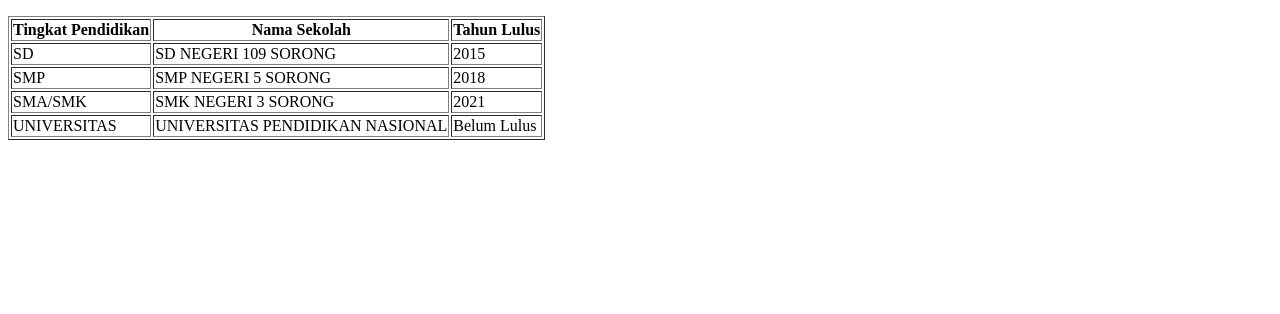
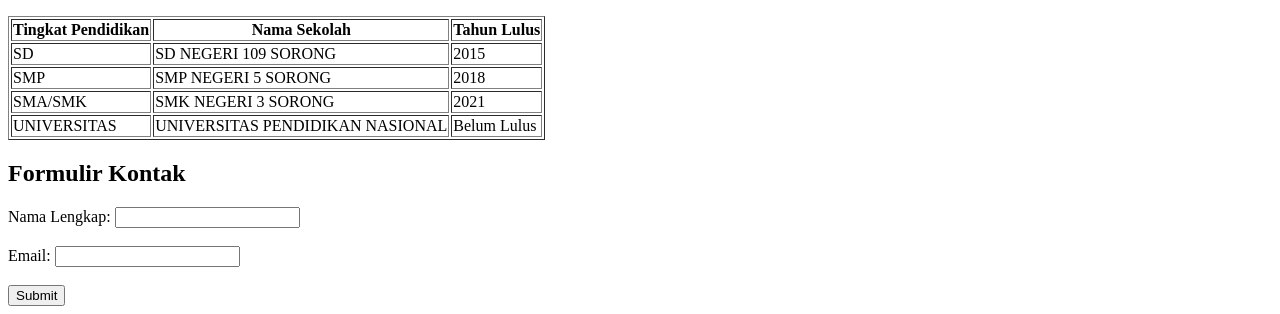
Before and after one commit to Arfiannn/praktikum_html, a plain HTML site: page biodata.html in a window 1280 px wide. Shown: the part 535-849 px from the top of the page. Before the commit the page ends 800 px from the top, so only its background shows below. Drawn offline with Linux system fonts and the light colour scheme.

Commit message:
4. Membuat Formulir Kontak

```diff
--- a/biodata.html
+++ b/biodata.html
@@ -24,7 +24,8 @@ Meskipun memiliki tanggung jawab sebagai mahasiswa, Saya juga menemukan kesenang
     <p>
         <a href="https://www.instagram.com/arfiantx/?igsh=MXc3anN3cWd5ZXM0eQ%3D%3D" target="_blank">
             <img src="https://www.instagram.com/static/images/ico/favicon-200.png/ab6eff595bb1.png" alt="Instagram" width="40" height="40">
-    </a><a href="https://www.facebook.com/Arfiantx?mibextid=qi2Omg" target="_blank">
+    </a>
+        <a href="https://www.facebook.com/Arfiantx?mibextid=qi2Omg" target="_blank">
             <img src="https://upload.wikimedia.org/wikipedia/commons/thumb/5/51/Facebook_f_logo_%282019%29.svg/240px-Facebook_f_logo_%282019%29.svg.png" alt="Facebook" width="44" height="40">
         </a>
     </p>
@@ -60,5 +61,15 @@ Meskipun memiliki tanggung jawab sebagai mahasiswa, Saya juga menemukan kesenang
 
     </table>
 
+    <h2>Formulir Kontak</h2>
+    <form action="submit_form.php" method="post">
+        <label for="name">Nama Lengkap:</label>
+        <input type="text" id="name" name="fullname" required><br><br>
+
+        <label for="email">Email:</label>
+        <input type="email" id="email" name="emailaddr" required><br><br>
+
+        <button type="submit">Submit</button>
+    </form>
 </body>
 </html
```
Lines whose indentation alone changed are shown as unchanged.
